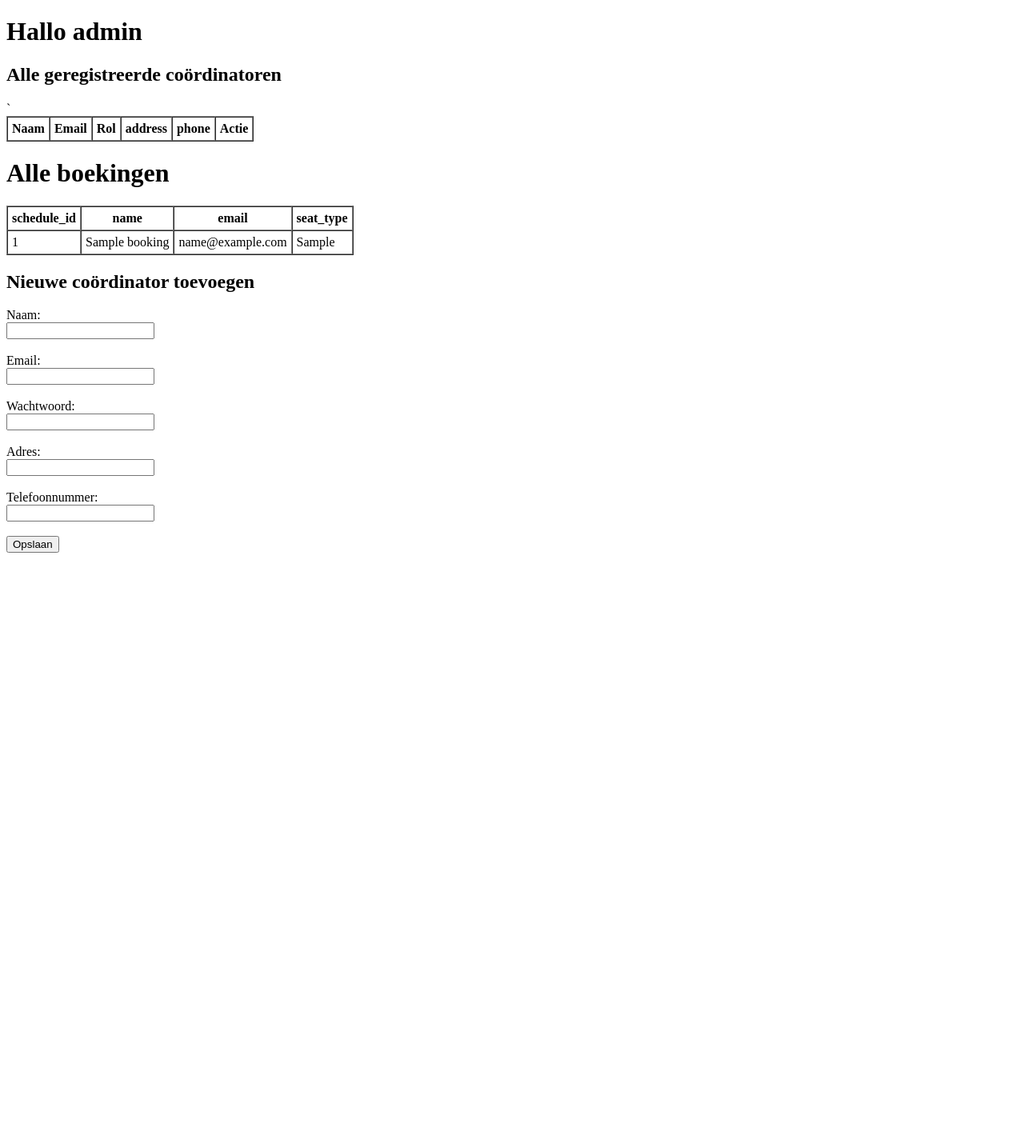
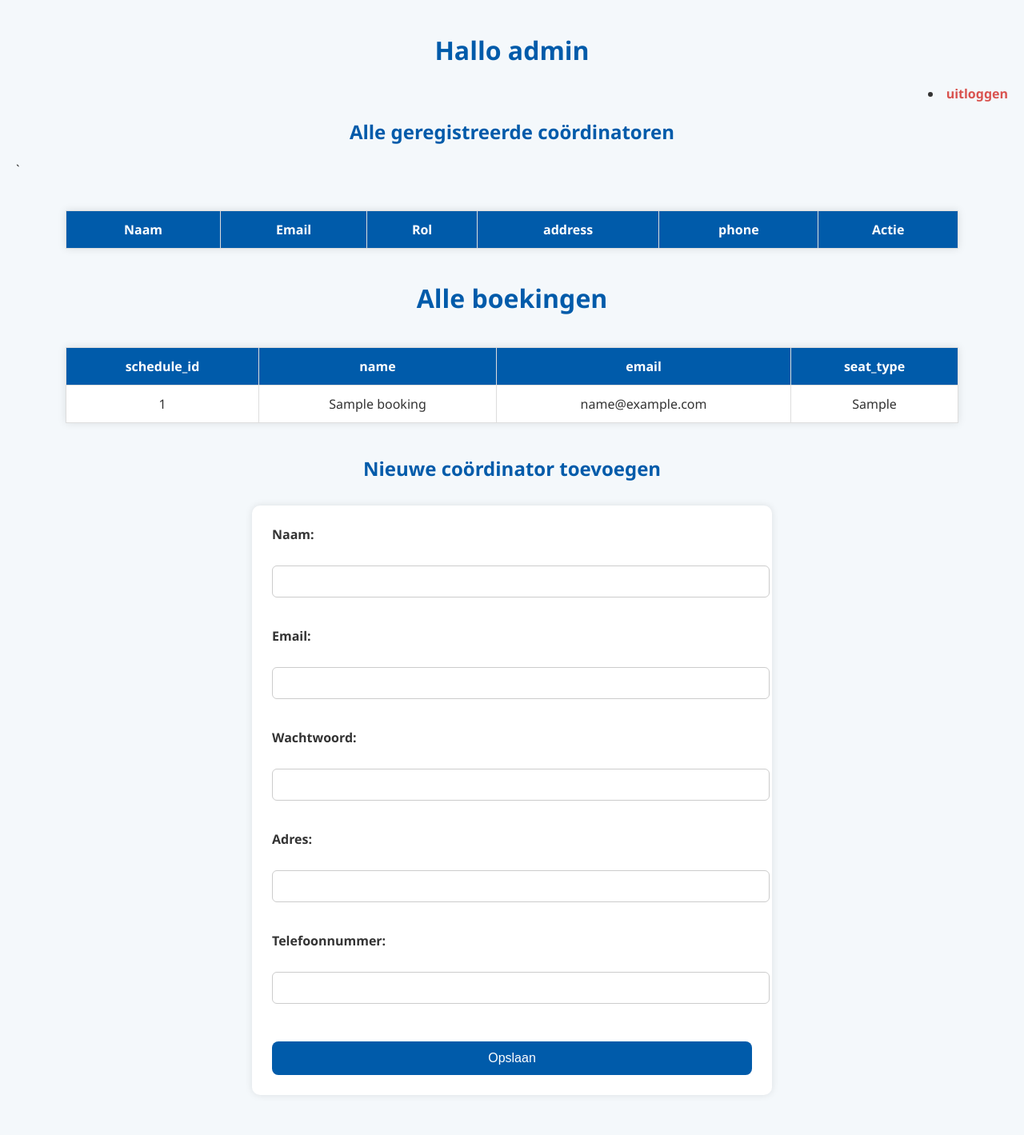
Before and after one commit to sheviny224/flyway, a PHP site: page /dashboard-admin.php in a window 1280 px wide. Shown: the whole page at 80% size. Before the commit the page ends 691 px from the top, so only its background shows below. Run offline with PHP 8.4, Linux system fonts and the light colour scheme; tables that the repository leaves empty or names only in its code hold one stand-in row (values such as "Sample post"); lists and menus that the app fills with data are empty.

Commit message:
css coordinator en admin.

```diff
--- a/admin/dashboard-admin.php
+++ b/admin/dashboard-admin.php
@@ -40,9 +40,15 @@ if (isset($_GET['edit'])) {
 <head>
   <meta charset="UTF-8">
   <title>Admin Dashboard</title>
+  <link rel="stylesheet" href="../css/coordinator.css">
 </head>
 <body>
   <h1>Hallo admin</h1>
+   <div class="uitloggen">
+    <li><a href="../user/logout.php">uitloggen</a></li>
+
+  </div>
+
   <h2>Alle geregistreerde coördinatoren</h2>
 
   <table border="1" cellpadding="5" cellspacing="0">
--- a/coordinator/dashboard-coordinator.php
+++ b/coordinator/dashboard-coordinator.php
@@ -54,6 +54,7 @@ if ($_SERVER['REQUEST_METHOD'] === 'POST') {
 <head>
   <meta charset="UTF-8">
   <title>Dashboard Coördinator</title>
+  <link rel="stylesheet" href="../css/coordinator.css">
 </head>
 <body>
   <h1>Welkom  <?= htmlspecialchars($email)  ?> !</h1>
--- /dev/null
+++ b/css/coordinator.css
@@ -0,0 +1,96 @@
+body {
+  font-family: 'Segoe UI', Tahoma, Geneva, Verdana, sans-serif;
+  background-color: #f4f8fb;
+  margin: 0;
+  padding: 20px;
+  color: #333;
+}
+
+h1, h2 {
+  text-align: center;
+  color: #005baa;
+}
+
+.uitloggen {
+  text-align: right;
+  margin-bottom: 20px;
+}
+
+.uitloggen a {
+  text-decoration: none;
+  color: #d9534f;
+  font-weight: bold;
+}
+
+.uitloggen a:hover {
+  color: #c9302c;
+}
+
+form {
+  max-width: 600px;
+  margin: 30px auto;
+  background-color: white;
+  padding: 25px;
+  border-radius: 10px;
+  box-shadow: 0 0 10px rgba(0,0,0,0.1);
+}
+
+form label {
+  display: block;
+  margin-bottom: 6px;
+  font-weight: bold;
+}
+
+form input, form select {
+  width: 100%;
+  padding: 10px;
+  margin-bottom: 15px;
+  border: 1px solid #ccc;
+  border-radius: 6px;
+  font-size: 1rem;
+}
+
+form button {
+  background-color: #005baa;
+  color: white;
+  padding: 12px;
+  border: none;
+  border-radius: 8px;
+  font-size: 1rem;
+  cursor: pointer;
+  width: 100%;
+  margin-top: 10px;
+}
+
+form button:hover {
+  background-color: #003f7d;
+}
+
+p {
+  text-align: center;
+  font-weight: bold;
+  color: green;
+}
+
+table {
+  width: 90%;
+  margin: 40px auto;
+  border-collapse: collapse;
+  background-color: white;
+  box-shadow: 0 0 10px rgba(0,0,0,0.1);
+}
+
+table thead {
+  background-color: #005baa;
+  color: white;
+}
+
+table th, table td {
+  padding: 12px 15px;
+  border: 1px solid #ddd;
+  text-align: center;
+}
+
+table tbody tr:hover {
+  background-color: #f1f1f1;
+}
```
